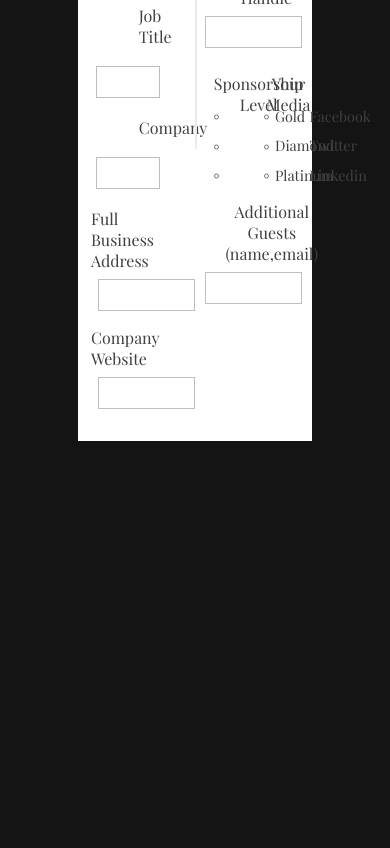
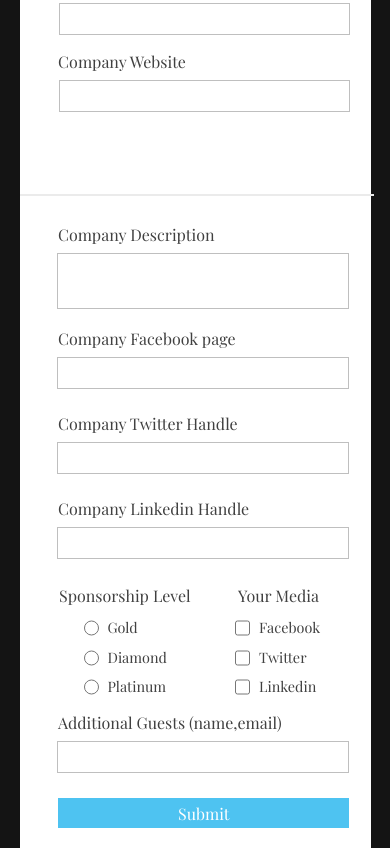
Before and after one commit to Paulpular/Registration-Form, a plain HTML site: page index.html in a window 390 px wide. Shown: the part 514-1362 px from the top of the page. Before the commit the page ends 955 px from the top, so only its background shows below. Drawn offline with nearby package versions, Linux system fonts and the light colour scheme; a web font is replaced by a local one.

Commit message:
chore:corrected codebase

```diff
--- a/index.html
+++ b/index.html
@@ -96,6 +96,8 @@
 
             <label class="facebook_twitter_linkedin-label" for="linkedin">Additional Guests (name,email)</label>
             <input class="facebook_twitter_linkedin-input" type="text" name="text" id="linkedin" placeholder="" required>
+
+            <a class="submit" href=""><input class="button" type="Submit" name="submit" id="submit"></a>
         </div>
     </form>
 </body>
--- a/styles.css
+++ b/styles.css
@@ -223,3 +223,82 @@ input:checked + label {
     font-weight: bold;
      color: hsl(0, 0%, 20%);
 }
+
+.button {
+    display: none;
+}
+
+@media screen and (max-width: 450px) {
+    h1 {
+        top: 0;
+        left: 20%
+    }
+
+    .form-container {
+        width: 90%;
+        flex-direction: column;
+        justify-content: center;
+        align-items: center;
+    }
+
+    .form-left-side {
+        width: 100%;
+    }
+
+    .form-right-side {
+        width: 100%;
+        margin: 0 0 0 1rem;
+    }
+
+    .vertical-line {
+        height: 2px;
+        border-right: 23.9rem solid hsl(0 0% 92%);
+        top: 52%;
+        left: 0;
+    }
+
+    .button {
+        width: 83.5%;
+        display: inline;
+        font-size: 1rem;
+        background: rgb(78, 195, 241);
+        color: hsl(0 0% 100%);
+        border: 1px solid hsl(0 0% 100%);
+        margin: 0 0 1.2rem 0.1rem;
+        cursor: pointer;
+    }
+
+      .submit {
+        text-decoration: none;
+    }
+
+      input:checked + label {
+        font-weight: bold;
+        color: hsl(0 0% 30%);
+    }
+}
+
+@media screen and (max-width: 415px) {
+    .vertical-line {
+        border-right: 23rem solid hsl(0 0% 92%);
+        left: 0;
+    }
+}
+
+@media screen and (max-width: 397px) {
+    h1 {
+        left: 18%
+    }
+
+    .vertical-line {
+        border-right: 22rem solid hsl(0 0% 92%);
+        left: 0;
+    }
+}
+
+@media screen and (max-width: 376px) {
+    .vertical-line {
+        border-right: 21rem solid hsl(0 0% 92%);
+        left: 0;
+    }
+}
```
